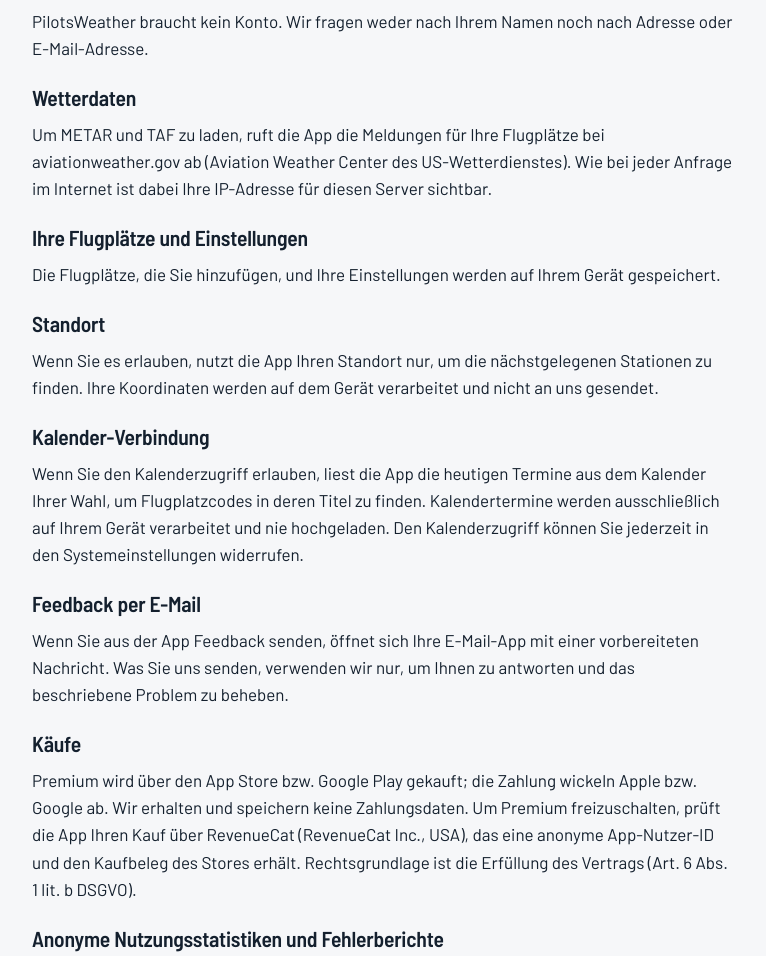
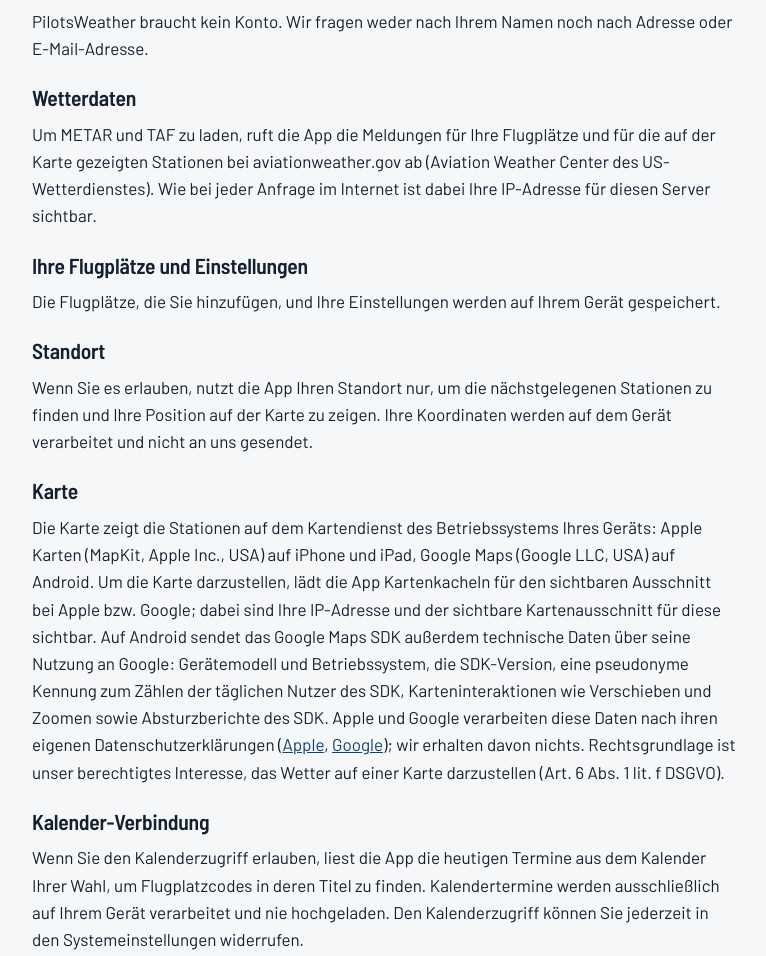
Before and after one commit to danielcodingpilot/pilotsweather_landing_page, a plain HTML site: page de/datenschutz/index.html in a window 1280 px wide. Shown: the part 1194-2150 px from the top of the page, without its empty margins (256-1022 px from the left). Drawn offline with Linux system fonts and the light colour scheme.

Commit message:
Update website content from pilotsweather@1a75dc9

```diff
--- a/de/datenschutz/index.html
+++ b/de/datenschutz/index.html
@@ -1,6 +1,6 @@
 <!DOCTYPE html><html lang="de" data-astro-cid-5hce7sga> <head><meta charset="utf-8"><meta name="viewport" content="width=device-width, initial-scale=1"><title>Datenschutzerklärung – PilotsWeather</title><meta name="description" content="Wie PilotsWeather und diese Website mit Ihren Daten umgehen: kein Konto, keine Werbung, anonyme Statistiken, die Sie abschalten können."><link rel="canonical" href="https://pilotsweather.codingpilot.de/de/datenschutz/"><link rel="alternate" hreflang="en" href="https://pilotsweather.codingpilot.de/privacy/"><link rel="alternate" hreflang="de" href="https://pilotsweather.codingpilot.de/de/datenschutz/"><link rel="alternate" hreflang="x-default" href="https://pilotsweather.codingpilot.de/privacy/"><link rel="icon" href="/favicon.svg" type="image/svg+xml"><link rel="apple-touch-icon" href="/apple-touch-icon.png"><meta name="theme-color" content="#124076"><meta property="og:type" content="website"><meta property="og:title" content="Datenschutzerklärung – PilotsWeather"><meta property="og:description" content="Wie PilotsWeather und diese Website mit Ihren Daten umgehen: kein Konto, keine Werbung, anonyme Statistiken, die Sie abschalten können."><meta property="og:url" content="https://pilotsweather.codingpilot.de/de/datenschutz/"><meta property="og:image" content="https://pilotsweather.codingpilot.de/og-image.png"><meta name="apple-itunes-app" content="app-id=6479964087"><link rel="stylesheet" href="/_astro/index.WuVf8rKL.css">
 <style>h1[data-astro-cid-5r5pfnjt]{font-size:clamp(2.2rem,5vw,3rem)}.updated[data-astro-cid-5r5pfnjt]{color:var(--text-muted);font-family:var(--font-mono);font-size:.85rem}
-</style></head> <body data-astro-cid-5hce7sga> <a class="skip-link" href="#main" data-astro-cid-5hce7sga>Zum Inhalt springen</a> <header class="site-header" data-astro-cid-5hce7sga> <div class="container site-header__inner" data-astro-cid-5hce7sga> <a class="brand" href="/de/" data-astro-cid-5hce7sga> <img src="/app-icon.svg" alt="" width="32" height="32" data-astro-cid-5hce7sga> <span data-astro-cid-5hce7sga>PilotsWeather</span> </a> <nav class="site-nav" aria-label="Hauptnavigation" data-astro-cid-5hce7sga> <a href="/de/#features" data-astro-cid-5hce7sga>Funktionen</a> <a href="/de/#pro" data-astro-cid-5hce7sga>Premium</a> <a href="/de/#faq" data-astro-cid-5hce7sga>FAQ</a> </nav> <div class="site-header__actions" data-astro-cid-5hce7sga> <a class="lang-switch" href="/privacy/" hreflang="en" lang="en" data-astro-cid-5hce7sga>EN</a> <a class="btn btn--primary btn--small" href="/de/#download" data-astro-cid-5hce7sga>App laden</a> </div> </div> </header> <main id="main" data-astro-cid-5hce7sga>  <section class="section" data-astro-cid-5r5pfnjt> <div class="container prose" data-astro-cid-5r5pfnjt> <h1 data-astro-cid-5r5pfnjt>Datenschutzerklärung</h1> <p class="updated" data-astro-cid-5r5pfnjt>Stand: 4. November 2026</p>  <p>
+</style></head> <body data-astro-cid-5hce7sga> <a class="skip-link" href="#main" data-astro-cid-5hce7sga>Zum Inhalt springen</a> <header class="site-header" data-astro-cid-5hce7sga> <div class="container site-header__inner" data-astro-cid-5hce7sga> <a class="brand" href="/de/" data-astro-cid-5hce7sga> <img src="/app-icon.svg" alt="" width="32" height="32" data-astro-cid-5hce7sga> <span data-astro-cid-5hce7sga>PilotsWeather</span> </a> <nav class="site-nav" aria-label="Hauptnavigation" data-astro-cid-5hce7sga> <a href="/de/#features" data-astro-cid-5hce7sga>Funktionen</a> <a href="/de/#pro" data-astro-cid-5hce7sga>Premium</a> <a href="/de/#faq" data-astro-cid-5hce7sga>FAQ</a> </nav> <div class="site-header__actions" data-astro-cid-5hce7sga> <a class="lang-switch" href="/privacy/" hreflang="en" lang="en" data-astro-cid-5hce7sga>EN</a> <a class="btn btn--primary btn--small" href="/de/#download" data-astro-cid-5hce7sga>App laden</a> </div> </div> </header> <main id="main" data-astro-cid-5hce7sga>  <section class="section" data-astro-cid-5r5pfnjt> <div class="container prose" data-astro-cid-5r5pfnjt> <h1 data-astro-cid-5r5pfnjt>Datenschutzerklärung</h1> <p class="updated" data-astro-cid-5r5pfnjt>Stand: 22. November 2026</p>  <p>
 Diese Datenschutzerklärung erläutert, welche Daten beim Besuch dieser Website und bei der Nutzung der App
     PilotsWeather für iPhone, iPad und Android verarbeitet werden.
 </p> <h2>1. Verantwortlicher</h2> <p>
@@ -22,12 +22,24 @@ Die Website setzt keine Cookies, nutzt keine Analyse- oder Tracking-Werkzeuge un
 Wenn Sie uns per E-Mail schreiben, verwenden wir Ihre E-Mail-Adresse und Nachricht nur, um Ihre Anfrage zu
     beantworten (Art. 6 Abs. 1 lit. b und f DSGVO), und löschen sie, wenn sie nicht mehr benötigt werden.
 </p> <h2>3. Die App PilotsWeather</h2> <h3>Kein Konto</h3> <p>PilotsWeather braucht kein Konto. Wir fragen weder nach Ihrem Namen noch nach Adresse oder E-Mail-Adresse.</p> <h3>Wetterdaten</h3> <p>
-Um METAR und TAF zu laden, ruft die App die Meldungen für Ihre Flugplätze bei aviationweather.gov ab (Aviation
-    Weather Center des US-Wetterdienstes). Wie bei jeder Anfrage im Internet ist dabei Ihre IP-Adresse für diesen Server
-    sichtbar.
+Um METAR und TAF zu laden, ruft die App die Meldungen für Ihre Flugplätze und für die auf der Karte gezeigten
+    Stationen bei aviationweather.gov ab (Aviation Weather Center des US-Wetterdienstes). Wie bei jeder Anfrage im
+    Internet ist dabei Ihre IP-Adresse für diesen Server sichtbar.
 </p> <h3>Ihre Flugplätze und Einstellungen</h3> <p>Die Flugplätze, die Sie hinzufügen, und Ihre Einstellungen werden auf Ihrem Gerät gespeichert.</p> <h3>Standort</h3> <p>
-Wenn Sie es erlauben, nutzt die App Ihren Standort nur, um die nächstgelegenen Stationen zu finden. Ihre
-    Koordinaten werden auf dem Gerät verarbeitet und nicht an uns gesendet.
+Wenn Sie es erlauben, nutzt die App Ihren Standort nur, um die nächstgelegenen Stationen zu finden und Ihre
+    Position auf der Karte zu zeigen. Ihre Koordinaten werden auf dem Gerät verarbeitet und nicht an uns gesendet.
+</p> <h3>Karte</h3> <p>
+Die Karte zeigt die Stationen auf dem Kartendienst des Betriebssystems Ihres Geräts: Apple Karten (MapKit, Apple
+    Inc., USA) auf iPhone und iPad, Google Maps (Google LLC, USA) auf Android. Um die Karte darzustellen, lädt die App
+    Kartenkacheln für den sichtbaren Ausschnitt bei Apple bzw. Google; dabei sind Ihre IP-Adresse und der sichtbare
+    Kartenausschnitt für diese sichtbar. Auf Android sendet das Google Maps SDK außerdem technische Daten über seine
+    Nutzung an Google: Gerätemodell und Betriebssystem, die SDK-Version, eine pseudonyme Kennung zum Zählen der
+    täglichen Nutzer des SDK, Karteninteraktionen wie Verschieben und Zoomen sowie Absturzberichte des SDK. Apple und
+    Google verarbeiten diese Daten nach ihren eigenen Datenschutzerklärungen
+    (<a href="https://www.apple.com/de/legal/privacy/" rel="noopener">Apple</a>,
+<a href="https://policies.google.com/privacy?hl=de" rel="noopener">Google</a>); wir erhalten davon nichts.
+    Rechtsgrundlage ist unser berechtigtes Interesse, das Wetter auf einer Karte darzustellen (Art. 6 Abs. 1 lit. f
+    DSGVO).
 </p> <h3>Kalender-Verbindung</h3> <p>
 Wenn Sie den Kalenderzugriff erlauben, liest die App die heutigen Termine aus dem Kalender Ihrer Wahl, um
     Flugplatzcodes in deren Titel zu finden. Kalendertermine werden ausschließlich auf Ihrem Gerät verarbeitet und nie
@@ -43,8 +55,8 @@ Premium wird über den App Store bzw. Google Play gekauft; die Zahlung wickeln A
 </p> <h3>Anonyme Nutzungsstatistiken und Fehlerberichte</h3> <p>
 Um PilotsWeather zu verbessern, sendet die App anonyme Nutzungsstatistiken an Aptabase (Technov Solutions SRL,
     Rumänien; Verarbeitung und Speicherung ausschließlich in der EU). Dazu gehören, welche Funktionen genutzt werden
-    (z. B. das Öffnen des Kalenders oder der Premium-Seite), die Flugplätze (ICAO-Codes), die Sie hinzufügen oder
-    entfernen, App-Version, Betriebssystem und dessen Version, Gerätemodell, Spracheinstellung sowie das aus Ihrer
+    (z. B. das Öffnen des Kalenders oder der Premium-Seite), die Flugplätze (ICAO-Codes), die Sie hinzufügen,
+    entfernen oder auf der Karte auswählen, App-Version, Betriebssystem und dessen Version, Gerätemodell, Spracheinstellung sowie das aus Ihrer
     IP-Adresse abgeleitete Land bzw. die Region. Ihre IP-Adresse selbst wird nicht gespeichert.
 </p> <p>
 Wenn in der App ein Fehler oder Absturz auftritt, sendet sie außerdem einen Fehlerbericht an Aptabase: die Art des
```
Also changed, not shown: privacy/index.html (+17 -7 lines).
